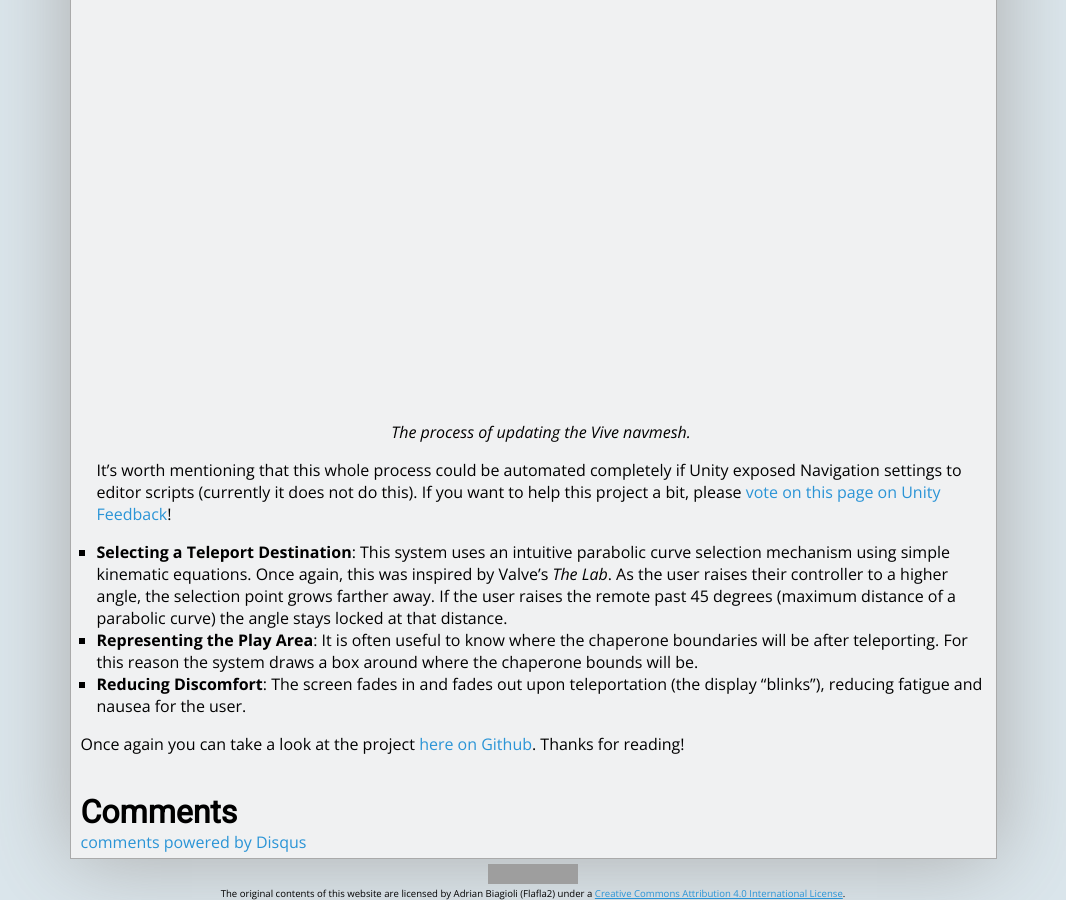
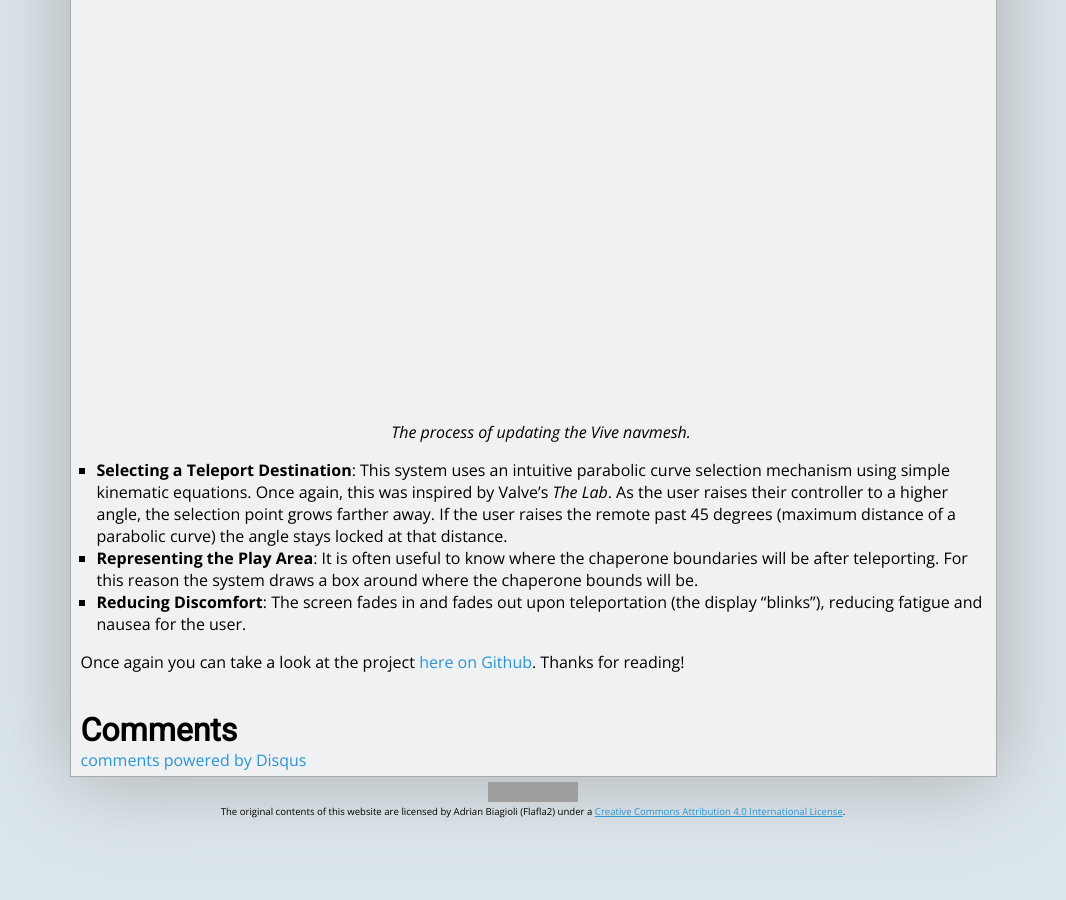
Before and after one commit to Flafla2/flafla2.github.io, a Jekyll site: the page built from _posts/2016-5-17-viveteleport.md, in a window 1280 px wide and 900 px high, scrolled down 891 px. Shown: the whole window, without its empty margins (107-1173 px from the left). Built offline with Jekyll 4.4.1, drawn with Linux system fonts in a browser that asks for light colours; nearby versions of some CDN libraries; comment, search, counter and statistics services are not loaded; after the commit the page ends 1709 px from its top, so only the background shows below that; grey boxes are pictures that could not be loaded.

Commit message:
Another update to vive teleport article

```diff
--- a/_posts/2016-5-17-viveteleport.md
+++ b/_posts/2016-5-17-viveteleport.md
@@ -39,11 +39,6 @@ This system solves a number of problems:
   <p style="text-align: center">
       <i>The process of updating the Vive navmesh.</i>
   </p>
-
-  It's worth mentioning that this whole process could be automated completely if Unity exposed Navigation settings
-  to editor scripts (currently it does not do this).  If you want to help this project a bit, please [vote on this page
-  on Unity Feedback](https://feedback.unity3d.com/suggestions/expose-navigation-settings-to-editor-scripts)!
-
 * **Selecting a Teleport Destination**: This system uses an intuitive parabolic curve selection mechanism using simple
   kinematic equations.  Once again, this was inspired by Valve's *The Lab*.  As the user raises their controller to a higher
   angle, the selection point grows farther away.  If the user raises the remote past 45 degrees (maximum distance of a parabolic
```
